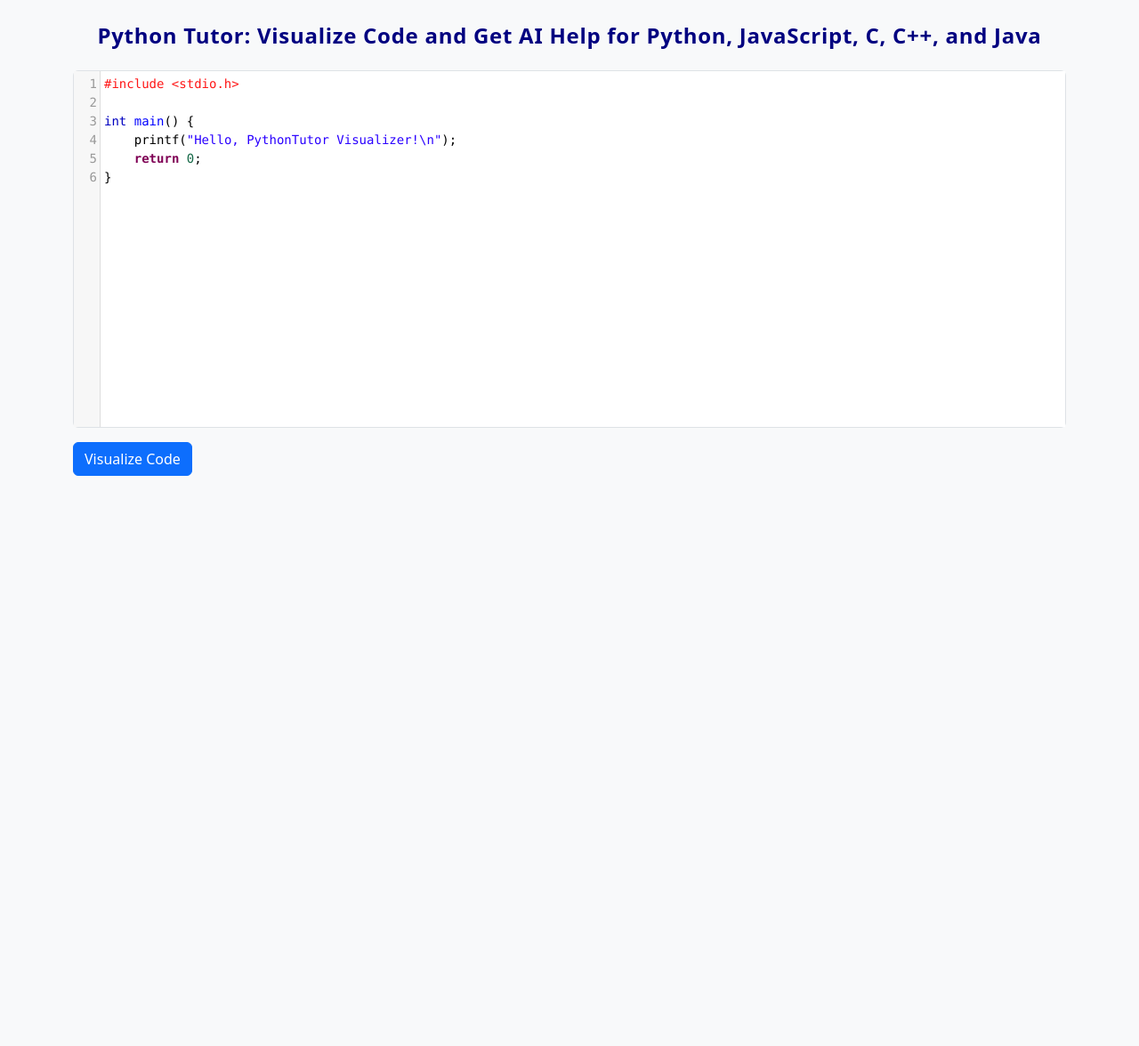
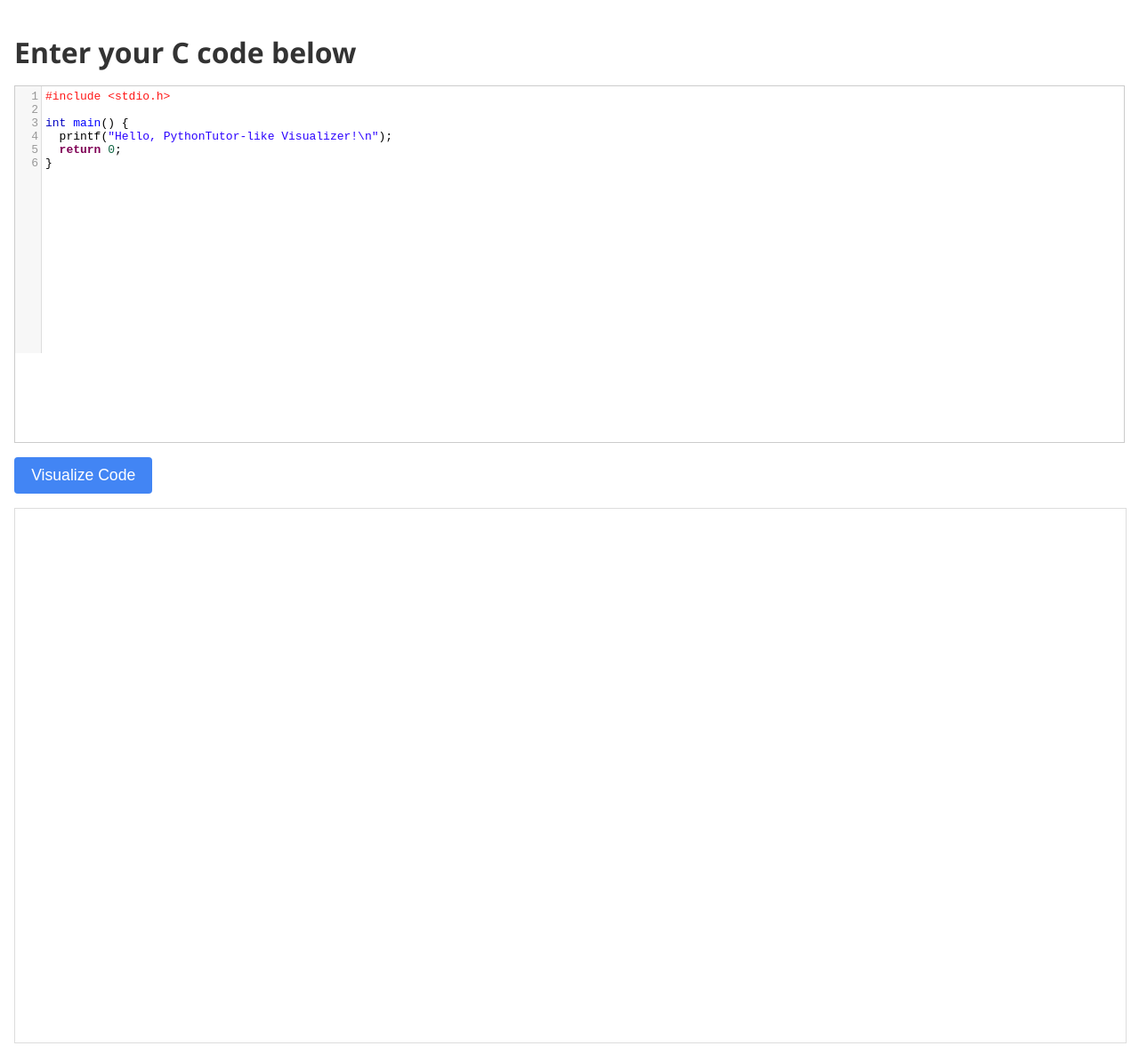
Before and after one commit to AnisurRahmanJU/CodeViz, a website: page index.html in a window 1280 px wide. Shown: the whole page at 89% size. Before the commit the page ends 800 px from the top, so only its background shows below. Drawn offline with nearby package versions, Linux system fonts and the light colour scheme.

Commit message:
Update index.html

```diff
--- a/index.html
+++ b/index.html
@@ -2,68 +2,89 @@
 <html lang="en">
 <head>
   <meta charset="UTF-8" />
-  <meta name="viewport" content="width=device-width, initial-scale=1" />
-  <title>PythonTutor C Visualizer</title>
+  <title>PythonTutor-like Input Page</title>
 
-  <!-- Bootstrap CSS -->
-  <link href="https://cdn.jsdelivr.net/npm/bootstrap@5.3.2/dist/css/bootstrap.min.css" rel="stylesheet" />
-
-  <!-- CodeMirror CSS -->
+  <!-- CodeMirror CSS & JS -->
   <link rel="stylesheet" href="https://cdnjs.cloudflare.com/ajax/libs/codemirror/5.65.13/codemirror.min.css" />
   <link rel="stylesheet" href="https://cdnjs.cloudflare.com/ajax/libs/codemirror/5.65.13/theme/eclipse.min.css" />
-
-  <!-- Custom styles -->
-  <link rel="stylesheet" href="styles.css" />
-
-  <!-- CodeMirror JS -->
   <script src="https://cdnjs.cloudflare.com/ajax/libs/codemirror/5.65.13/codemirror.min.js"></script>
   <script src="https://cdnjs.cloudflare.com/ajax/libs/codemirror/5.65.13/mode/clike/clike.min.js"></script>
+
+  <style>
+    /* Light theme similar to PythonTutor */
+    body {
+      font-family: "Segoe UI", Tahoma, Geneva, Verdana, sans-serif;
+      margin: 0; padding: 1rem; background: #fff; color: #333;
+    }
+    h1 {
+      font-weight: 700;
+      margin-bottom: 1rem;
+      font-size: 2rem;
+    }
+    #editor {
+      border: 1px solid #ccc;
+      height: 400px;
+      margin-bottom: 1rem;
+    }
+    button {
+      font-size: 1.1rem;
+      padding: 0.6rem 1.2rem;
+      background-color: #4285f4;
+      border: none;
+      color: white;
+      border-radius: 4px;
+      cursor: pointer;
+    }
+    button:hover {
+      background-color: #357ae8;
+    }
+    #iframe-container {
+      margin-top: 1rem;
+      border: 1px solid #ddd;
+      height: 600px;
+      width: 100%;
+    }
+  </style>
 </head>
-<body class="bg-light text-dark">
+<body>
 
-  <div class="container py-4">
-    <h1 class="custom-header">
-      Python Tutor: Visualize Code and Get AI Help for Python, JavaScript, C, C++, and Java
-    </h1>
+  <h1>Enter your C code below</h1>
+  <div id="editor"></div>
+  <button id="visualize-btn">Visualize Code</button>
 
-    <div id="editor" class="border rounded"></div>
-
-    <button id="visualize-btn" class="btn btn-primary mt-3">Visualize Code</button>
-
-    <div id="iframe-container" class="mt-4 border rounded shadow-sm" style="height: 600px; display: none;"></div>
+  <div id="iframe-container">
+    <!-- Visualizer page iframe will load here -->
+    <iframe id="visualizer-frame" src="" style="width:100%; height:100%; border:none;"></iframe>
   </div>
 
-  <!-- JS Modules -->
-  <script src="viz.js"></script>
-  <script src="parser.js"></script>
-
   <script>
-    document.addEventListener('DOMContentLoaded', () => {
-      window.myEditor = CodeMirror(document.getElementById('editor'), {
+    // Initialize CodeMirror editor with C mode, light theme (eclipse)
+    const editor = CodeMirror(document.getElementById('editor'), {
       mode: 'text/x-csrc',
       theme: 'eclipse',
       lineNumbers: true,
-        lineWrapping: true,
       value: `#include <stdio.h>
 
 int main() {
-    printf("Hello, PythonTutor Visualizer!\\n");
+  printf("Hello, PythonTutor-like Visualizer!\\n");
   return 0;
-}`,
+}`
     });
 
     const visualizeBtn = document.getElementById('visualize-btn');
-      const iframeContainer = document.getElementById('iframe-container');
+    const visualizerFrame = document.getElementById('visualizer-frame');
 
-      visualizeBtn.addEventListener('click', () => {
-        const code = window.myEditor.getValue();
+    visualizeBtn.onclick = () => {
+      // Get the code from editor
+      const code = editor.getValue();
 
-        Viz.createVisualizerIframe(iframeContainer, code);
+      // Encode code for URL parameter (base64 or URI encode)
+      const encoded = encodeURIComponent(code);
 
-        iframeContainer.style.display = 'block';
-      });
-    });
+      // Load your visualizer page with code in query string
+      // The visualizer page will parse this code and load PythonTutor iframe
+      visualizerFrame.src = `visualizer.html?code=${encoded}`;
+    };
   </script>
-
 </body>
 </html>
```
Lines whose indentation alone changed are shown as unchanged.
